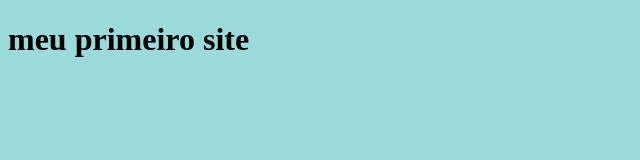
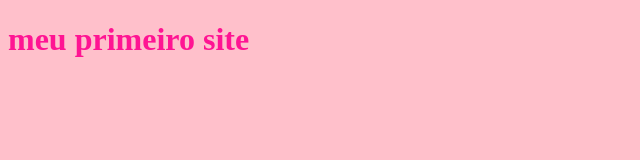
Before and after one commit to projrzsamanda/MeuPrimeiroSite, a plain HTML site: page index.html in a window 1280 px wide. Shown: the whole page, without its empty margins (0-640 px from the left). Drawn offline with Linux system fonts and the light colour scheme.

Commit message:
cor da fonte

```diff
--- a/index.html
+++ b/index.html
@@ -6,7 +6,13 @@
     <meta name="viewport" content="width=device-width, initial-scale=1.0">
     <title>meu primeiro site</title>
     <style>
-        body{background-color: rgb(155, 218, 218);}
+        body{
+
+            background-color: pink;
+        }
+        h1{
+            color: deeppink;
+        }
     </style>
     <h1>meu primeiro site</h1>
 
```
